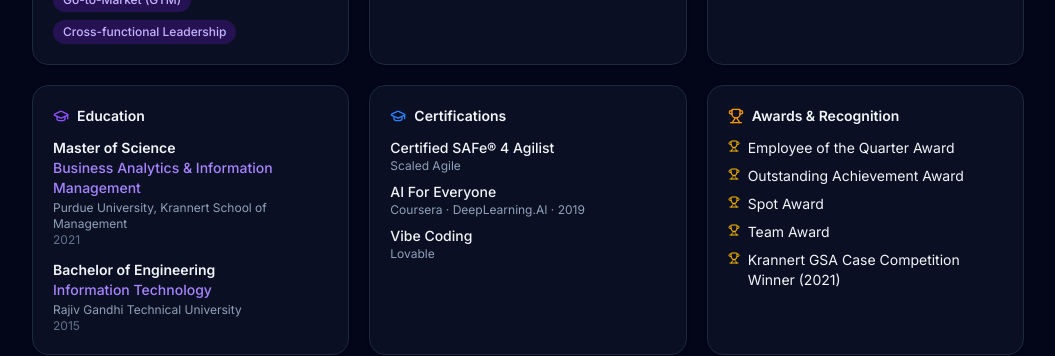
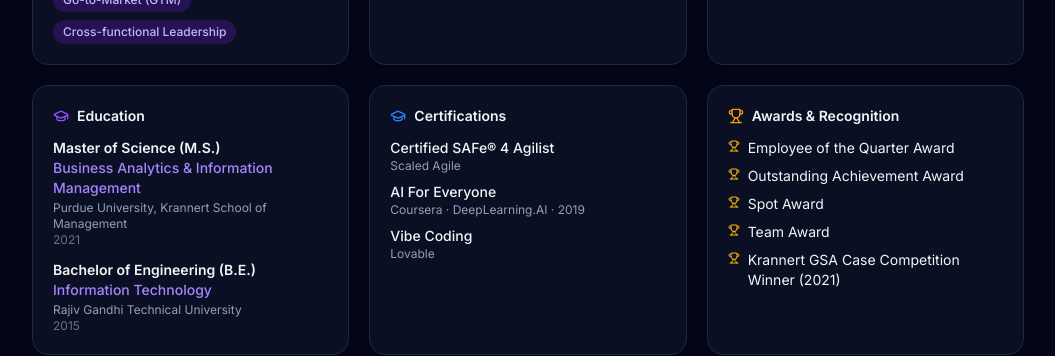
Before and after one commit to pvatsa0903/phalguni-site, a React (Vite) app: page / in a window 1280 px wide. Shown: the part 5080-5436 px from the top of the page, without its empty margins (112-1167 px from the left). Built offline with nearby package versions, Linux system fonts and the light colour scheme.

Commit message:
Update degree names for education entries

```diff
--- a/src/App.jsx
+++ b/src/App.jsx
@@ -197,13 +197,13 @@ const colorMap = {
 
 const education = [
   {
-    degree: "Master of Science",
+    degree: "Master of Science (M.S.)",
     field: "Business Analytics & Information Management",
     school: "Purdue University, Krannert School of Management",
     year: "2021",
   },
   {
-    degree: "Bachelor of Engineering",
+    degree: "Bachelor of Engineering (B.E.)",
     field: "Information Technology",
     school: "Rajiv Gandhi Technical University",
     year: "2015",
```
